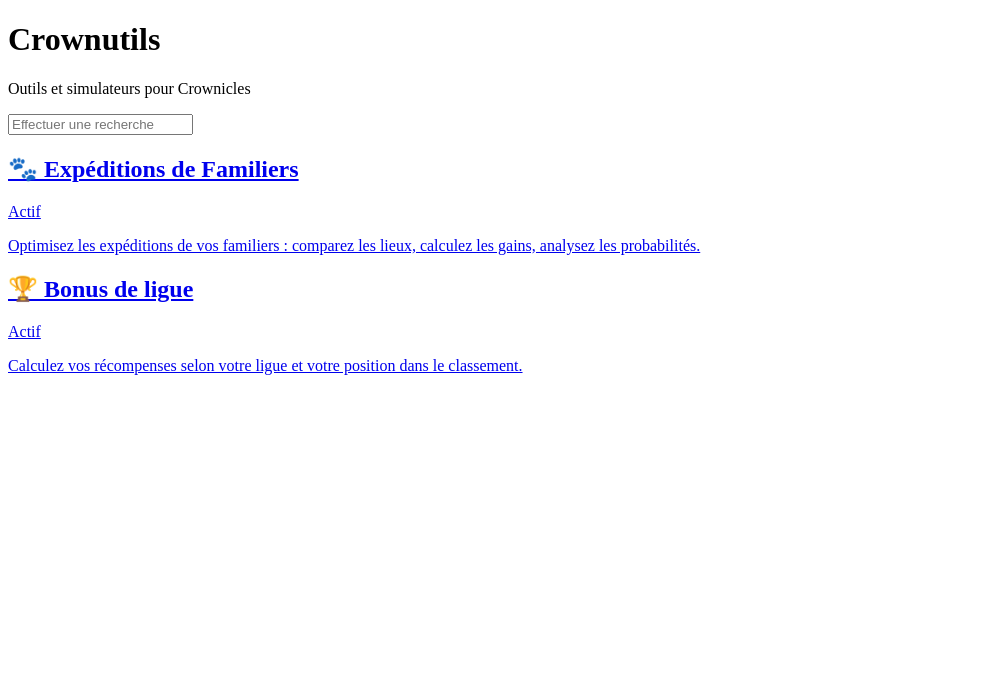
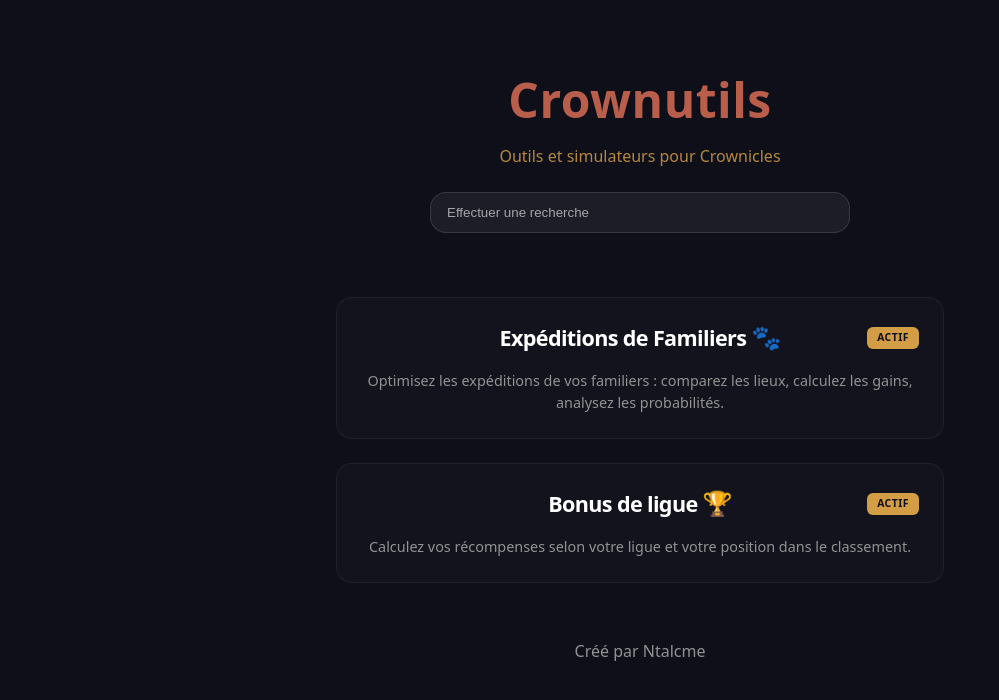
Before and after one commit to Ntalcme/crownutils, a Vue app: page / in a window 1280 px wide. Shown: the top 700 px of the page, without its empty margins (0-999 px from the left). Built offline with nearby package versions, Linux system fonts and the light colour scheme.

Commit message:
Homepage css (#2)
* add base styles for all pages

* add styles variables

* import assets

* styles for the HomePage

* prettier format

```diff
--- /dev/null
+++ b/src/assets/styles/base.css
@@ -0,0 +1,29 @@
+*,
+::before,
+::after {
+  box-sizing: border-box;
+}
+
+html,
+body {
+  height: 100%;
+}
+
+body {
+  margin: 0;
+  font-family:
+    system-ui,
+    -apple-system,
+    Segoe UI,
+    Roboto,
+    Arial,
+    sans-serif;
+  line-height: 1.5;
+
+  background: var(--color-bg-primary);
+  color: var(--color-text);
+}
+
+a {
+  color: inherit;
+}
--- /dev/null
+++ b/src/assets/styles/tokens.css
@@ -0,0 +1,18 @@
+:root {
+  --color-bg-primary: rgb(15, 15, 26);
+
+  --color-accent: rgb(185, 94, 75);
+  --color-accent-2: rgb(210, 157, 69);
+
+  --color-text: rgb(255, 255, 255);
+  --color-text-muted: rgb(146, 146, 146);
+
+  --space-1: 0.25rem;
+  --space-2: 0.5rem;
+  --space-3: 0.75rem;
+  --space-4: 1rem;
+  --space-6: 1.5rem;
+  --space-8: 2rem;
+
+  --radius: 16px;
+}
--- a/src/components/ToolCard.vue
+++ b/src/components/ToolCard.vue
@@ -1,8 +1,19 @@
 <template>
-  <router-link :to="`/${tool.id}`">
-    <h2>{{ tool.icon }} {{ tool.title }}</h2>
-    <span class="status" :class="`status-${tool.status}`">{{ displayStatus(tool.status) }}</span>
-    <p>{{ tool.description }}</p>
+  <router-link :to="`/${tool.id}`" class="tool-card">
+    <div class="tool-card-header">
+      <h2 class="tool-card-title">
+        {{ tool.title }}
+        <span class="tool-card-icon">{{ tool.icon }}</span>
+      </h2>
+
+      <span class="tool-card-status" :class="`tool-card-status--${tool.status}`">
+        {{ displayStatus(tool.status) }}
+      </span>
+    </div>
+
+    <p class="tool-card-description">
+      {{ tool.description }}
+    </p>
   </router-link>
 </template>
 
@@ -20,8 +31,95 @@ const statusMap = {
 }
 
 const displayStatus = (status) => statusMap[status] || status
-
 </script>
 
 <style scoped>
+.tool-card {
+  position: relative;
+  display: flex;
+  flex-direction: column;
+  gap: var(--space-4);
+  width: 100%;
+  height: 100%;
+  padding: var(--space-6);
+  border-radius: var(--radius);
+  background: rgba(255, 255, 255, 0.02);
+  border: 1px solid rgba(255, 255, 255, 0.06);
+  color: inherit;
+  text-decoration: none;
+  transition: all 200ms ease;
+}
+
+.tool-card:hover {
+  border-color: var(--color-accent);
+  background: rgba(185, 94, 75, 0.05);
+  transform: scale(1.02);
+}
+
+.tool-card-header {
+  display: grid;
+  grid-template-columns: 1fr auto 1fr;
+  align-items: center;
+}
+
+.tool-card-title {
+  grid-column: 2;
+  margin: 0;
+  font-size: 1.35rem;
+  font-weight: 700;
+  color: var(--color-text);
+  letter-spacing: -0.03em;
+  text-align: center;
+}
+
+.tool-card-icon {
+  font-size: 1.5rem;
+  line-height: 1;
+}
+
+.tool-card-status {
+  grid-column: 3;
+  justify-self: end;
+  padding: 3px 10px;
+  border-radius: 6px;
+  font-size: 0.65rem;
+  font-weight: 600;
+  text-transform: uppercase;
+  letter-spacing: 0.5px;
+  flex-shrink: 0;
+}
+
+.tool-card-status--active {
+  background: var(--color-accent-2);
+  color: var(--color-bg-primary);
+}
+
+.tool-card-status--obsolete {
+  background: var(--color-text-muted);
+  color: var(--color-bg-primary);
+}
+
+.tool-card-description {
+  text-align: center;
+  margin: 0;
+  font-size: 0.9rem;
+  line-height: 1.5;
+  color: var(--color-text-muted);
+}
+
+.tool-card:focus-visible {
+  outline: none;
+  border-color: var(--color-accent);
+  box-shadow: 0 0 0 3px rgba(185, 94, 75, 0.2);
+}
+
+@media (max-width: 768px) {
+  .tool-card-title {
+    font-size: 1.1rem;
+  }
+
+  .tool-card-icon {
+    font-size: 1rem;
+  }
+}
 </style>
--- a/src/config/tools.js
+++ b/src/config/tools.js
@@ -3,14 +3,15 @@ export const toolsConfig = [
     id: 'petExpedition',
     title: 'Expéditions de Familiers',
     icon: '🐾',
-    description: 'Optimisez les expéditions de vos familiers : comparez les lieux, calculez les gains, analysez les probabilités.',
-    status: 'active'
+    description:
+      'Optimisez les expéditions de vos familiers : comparez les lieux, calculez les gains, analysez les probabilités.',
+    status: 'active',
   },
   {
     id: 'leagueBonus',
     title: 'Bonus de ligue',
     icon: '🏆',
     description: 'Calculez vos récompenses selon votre ligue et votre position dans le classement.',
-    status: 'active'
-  }
-];
+    status: 'active',
+  },
+]
--- a/src/main.js
+++ b/src/main.js
@@ -1,6 +1,8 @@
 import { createApp } from 'vue'
 import App from './App.vue'
 import router from './router'
+import './assets/styles/base.css'
+import './assets/styles/tokens.css'
 
 const app = createApp(App)
 
--- a/src/views/HomePage.vue
+++ b/src/views/HomePage.vue
@@ -1,17 +1,17 @@
 <template>
   <header class="home-header">
-    <h1>Crownutils</h1>
-    <p>Outils et simulateurs pour Crownicles</p>
-    <input type="text" v-model="search" placeholder="Effectuer une recherche">
+    <h1 class="home-title">Crownutils</h1>
+    <p class="home-description">Outils et simulateurs pour Crownicles</p>
+    <input class="home-search" type="text" v-model="search" placeholder="Effectuer une recherche" />
   </header>
-
   <main class="home-main">
-    <section class="grid-container">
-      <div v-for="tool in filteredTools" :key="tool.id" class="grid-item">
+    <section class="home-grid">
+      <div v-for="tool in filteredTools" :key="tool.id" class="home-grid-item">
         <ToolCard :tool="tool" />
       </div>
     </section>
   </main>
+  <footer class="home-footer">Créé par Ntalcme</footer>
 </template>
 
 <script setup>
@@ -22,11 +22,80 @@ import ToolCard from '@/components/ToolCard.vue'
 const search = ref('')
 
 const filteredTools = computed(() =>
-  toolsConfig.filter(tool =>
-    tool.title.toLowerCase().includes(search.value.toLowerCase())
-  )
+  toolsConfig.filter((tool) => tool.title.toLowerCase().includes(search.value.toLowerCase())),
 )
 </script>
 
 <style scoped>
+.home-header {
+  margin: var(--space-8) auto;
+  padding: var(--space-8) var(--space-6);
+  text-align: center;
+}
+
+.home-title {
+  margin: 0 0 var(--space-2);
+  font-size: 3rem;
+  font-weight: 700;
+  letter-spacing: 0.5px;
+  color: var(--color-accent);
+}
+
+.home-description {
+  margin: 0 0 var(--space-6);
+  opacity: 0.85;
+  color: var(--color-accent-2);
+}
+
+.home-search {
+  width: min(420px, 90%);
+  padding: var(--space-3) var(--space-4);
+  border-radius: var(--radius);
+  border: 1px solid rgba(255, 255, 255, 0.12);
+  background: rgba(255, 255, 255, 0.06);
+  color: white;
+  outline: none;
+}
+
+.home-search::placeholder {
+  color: rgba(255, 255, 255, 0.6);
+}
+
+.home-search:focus {
+  border-color: rgba(255, 255, 255, 0.25);
+  box-shadow: 0 0 0 4px rgba(255, 255, 255, 0.08);
+}
+
+.home-main {
+  max-width: 50%;
+  margin: 0 auto;
+  padding: 0 var(--space-4) var(--space-8);
+}
+
+.home-grid {
+  display: flex;
+  flex-direction: column;
+  gap: var(--space-6);
+}
+
+.home-grid-item {
+  width: 100%;
+}
+
+.home-footer {
+  text-align: center;
+  padding: var(--space-6);
+  color: var(--color-text-muted);
+}
+
+/* Responsive mobile */
+@media (max-width: 768px) {
+  .home-title {
+    font-size: 2rem;
+  }
+
+  .home-main {
+    max-width: 100%;
+  }
+}
 </style>
--- a/src/views/LeagueBonusView.vue
+++ b/src/views/LeagueBonusView.vue
@@ -1,3 +1 @@
-<template>
-  league
-</template>
+<template>league</template>
--- a/src/views/PetExpeditionView.vue
+++ b/src/views/PetExpeditionView.vue
@@ -1,3 +1 @@
-<template>
-  expe
-</template>
+<template>expe</template>
```
Also changed, not shown: src/router/index.js (+4 -4 lines).
